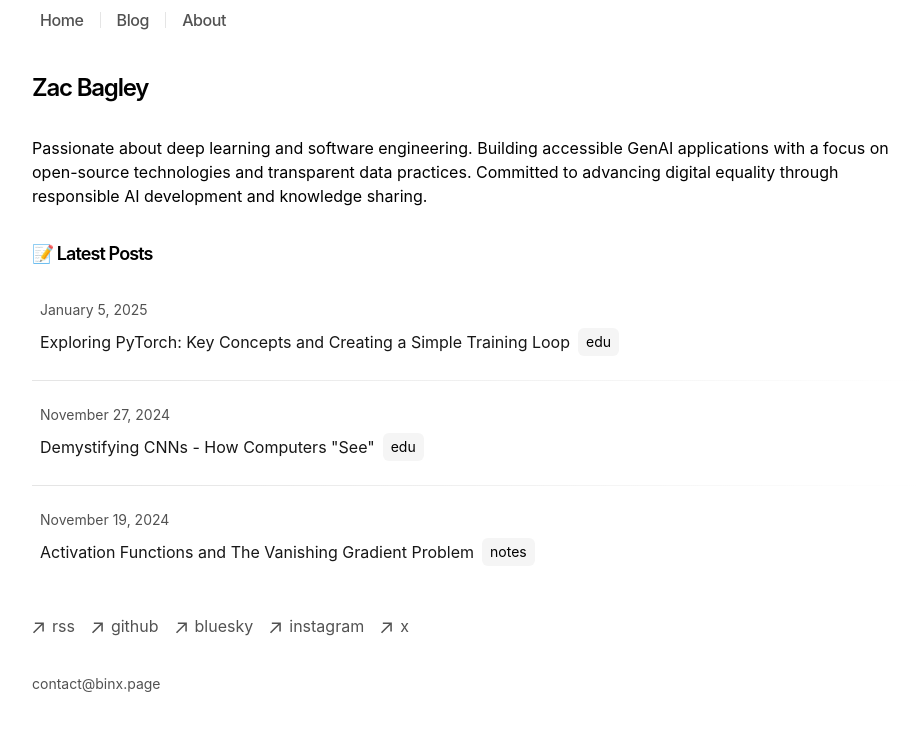
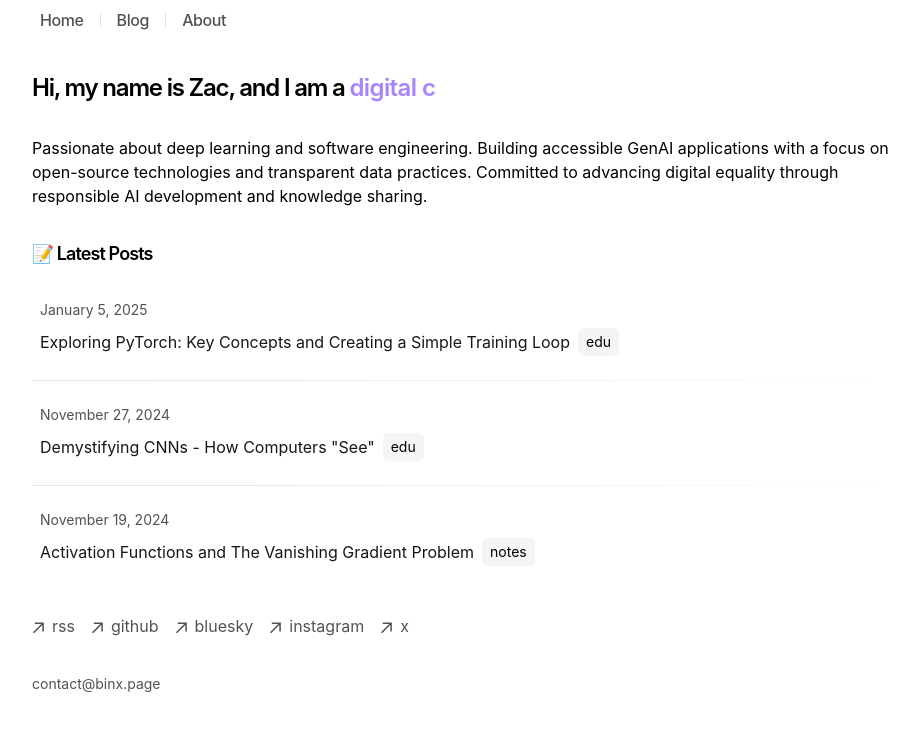
Before and after one commit to Binxly/binx-page, a Next.js app: page / in a window 1280 px wide. Shown: the top 730 px of the page, without its empty margins (160-1079 px from the left). Built offline with nearby package versions, Linux system fonts and the light colour scheme.

Commit message:
feat: update dependencies and enhance page layout
- Added new dependencies: clsx, framer-motion, and tailwind-merge to package.json and package-lock.json for improved styling and animations.
- Refactored the main page layout to include the Typewriter component.

```diff
--- a/app/blog/utils.ts
+++ b/app/blog/utils.ts
@@ -1,5 +1,12 @@
 import fs from 'fs'
 import path from 'path'
+
+import { type ClassValue, clsx } from "clsx"
+import { twMerge } from "tailwind-merge"
+
+export function cn(...inputs: ClassValue[]) {
+  return twMerge(clsx(inputs))
+}
 
 type Metadata = {
   title: string
--- /dev/null
+++ b/app/components/typewriter.tsx
@@ -0,0 +1,134 @@
+"use client"
+
+import { useEffect, useState } from "react"
+import { motion, Variants } from "framer-motion"
+import { cn } from "app/utils/client"
+
+interface TypewriterProps {
+  text: string | string[]
+  speed?: number
+  initialDelay?: number
+  waitTime?: number
+  deleteSpeed?: number
+  loop?: boolean
+  className?: string
+  showCursor?: boolean
+  hideCursorOnType?: boolean
+  cursorChar?: string | React.ReactNode
+  cursorAnimationVariants?: {
+    initial: Variants["initial"]
+    animate: Variants["animate"]
+  }
+  cursorClassName?: string
+}
+
+const Typewriter = ({
+  text,
+  speed = 50,
+  initialDelay = 0,
+  waitTime = 2000,
+  deleteSpeed = 30,
+  loop = true,
+  className,
+  showCursor = true,
+  hideCursorOnType = false,
+  cursorChar = "|",
+  cursorClassName = "ml-1",
+  cursorAnimationVariants = {
+    initial: { opacity: 0 },
+    animate: {
+      opacity: 1,
+      transition: {
+        duration: 0.01,
+        repeat: Infinity,
+        repeatDelay: 0.4,
+        repeatType: "reverse",
+      },
+    },
+  },
+}: TypewriterProps) => {
+  const [displayText, setDisplayText] = useState("")
+  const [currentIndex, setCurrentIndex] = useState(0)
+  const [isDeleting, setIsDeleting] = useState(false)
+  const [currentTextIndex, setCurrentTextIndex] = useState(0)
+
+  const texts = Array.isArray(text) ? text : [text]
+
+  useEffect(() => {
+    let timeout: NodeJS.Timeout
+
+    const currentText = texts[currentTextIndex]
+
+    const startTyping = () => {
+      if (isDeleting) {
+        if (displayText === "") {
+          setIsDeleting(false)
+          if (currentTextIndex === texts.length - 1 && !loop) {
+            return
+          }
+          setCurrentTextIndex((prev) => (prev + 1) % texts.length)
+          setCurrentIndex(0)
+          timeout = setTimeout(() => {}, waitTime)
+        } else {
+          timeout = setTimeout(() => {
+            setDisplayText((prev) => prev.slice(0, -1))
+          }, deleteSpeed)
+        }
+      } else {
+        if (currentIndex < currentText.length) {
+          timeout = setTimeout(() => {
+            setDisplayText((prev) => prev + currentText[currentIndex])
+            setCurrentIndex((prev) => prev + 1)
+          }, speed)
+        } else if (texts.length > 1) {
+          timeout = setTimeout(() => {
+            setIsDeleting(true)
+          }, waitTime)
+        }
+      }
+    }
+
+    // Apply initial delay only at the start
+    if (currentIndex === 0 && !isDeleting && displayText === "") {
+      timeout = setTimeout(startTyping, initialDelay)
+    } else {
+      startTyping()
+    }
+
+    return () => clearTimeout(timeout)
+  }, [
+    currentIndex,
+    displayText,
+    isDeleting,
+    speed,
+    deleteSpeed,
+    waitTime,
+    texts,
+    currentTextIndex,
+    loop,
+  ])
+
+  return (
+    <div className={`inline whitespace-pre-wrap tracking-tight ${className}`}>
+      <span>{displayText}</span>
+      {showCursor && (
+        <motion.span
+          variants={cursorAnimationVariants}
+          className={cn(
+            cursorClassName,
+            hideCursorOnType &&
+              (currentIndex < texts[currentTextIndex].length || isDeleting)
+              ? "hidden"
+              : ""
+          )}
+          initial="initial"
+          animate="animate"
+        >
+          {cursorChar}
+        </motion.span>
+      )}
+    </div>
+  )
+}
+
+export { Typewriter }
--- a/app/page.tsx
+++ b/app/page.tsx
@@ -1,11 +1,22 @@
 import { RecentPosts } from './components/recentPosts'
+import { Typewriter } from "./components/typewriter"
 
 export default function Page() {
   return (
     <section>
-      <h1 className="mb-8 text-2xl font-semibold tracking-tighter">
-        Zac Bagley
-      </h1>
+      <div className="mb-8 text-2xl font-semibold tracking-tighter">
+        <span>Hi, my name is Zac, and I am a </span>
+        <Typewriter
+          text={[
+            "developer.",
+            "researcher.",
+            "digital creator."
+          ]}
+          className="text-violet-400"
+          speed={60}
+          waitTime={1500}
+        />
+      </div>
       <p className="mb-4">
         {`Passionate about deep learning and software engineering.
         Building accessible GenAI applications with a focus on open-source
--- /dev/null
+++ b/app/utils/client.ts
@@ -0,0 +1,6 @@
+import { type ClassValue, clsx } from "clsx"
+import { twMerge } from "tailwind-merge"
+
+export function cn(...inputs: ClassValue[]) {
+  return twMerge(clsx(inputs))
+}
--- a/package.json
+++ b/package.json
@@ -11,6 +11,8 @@
     "@types/react-dom": "18.2.19",
     "@vercel/analytics": "^1.4.1",
     "@vercel/speed-insights": "^1.0.9",
+    "clsx": "^2.1.1",
+    "framer-motion": "^11.18.0",
     "geist": "1.2.2",
     "next": "canary",
     "next-mdx-remote": "^4.4.1",
@@ -19,6 +21,7 @@
     "react-dom": "18.2.0",
     "react-intersection-observer": "^9.13.1",
     "sugar-high": "^0.6.0",
+    "tailwind-merge": "^2.6.0",
     "tailwindcss": "4.0.0-alpha.13"
   },
   "devDependencies": {
```
Also changed, not shown: 2 other files (tests, documents, lock files or other folders).
